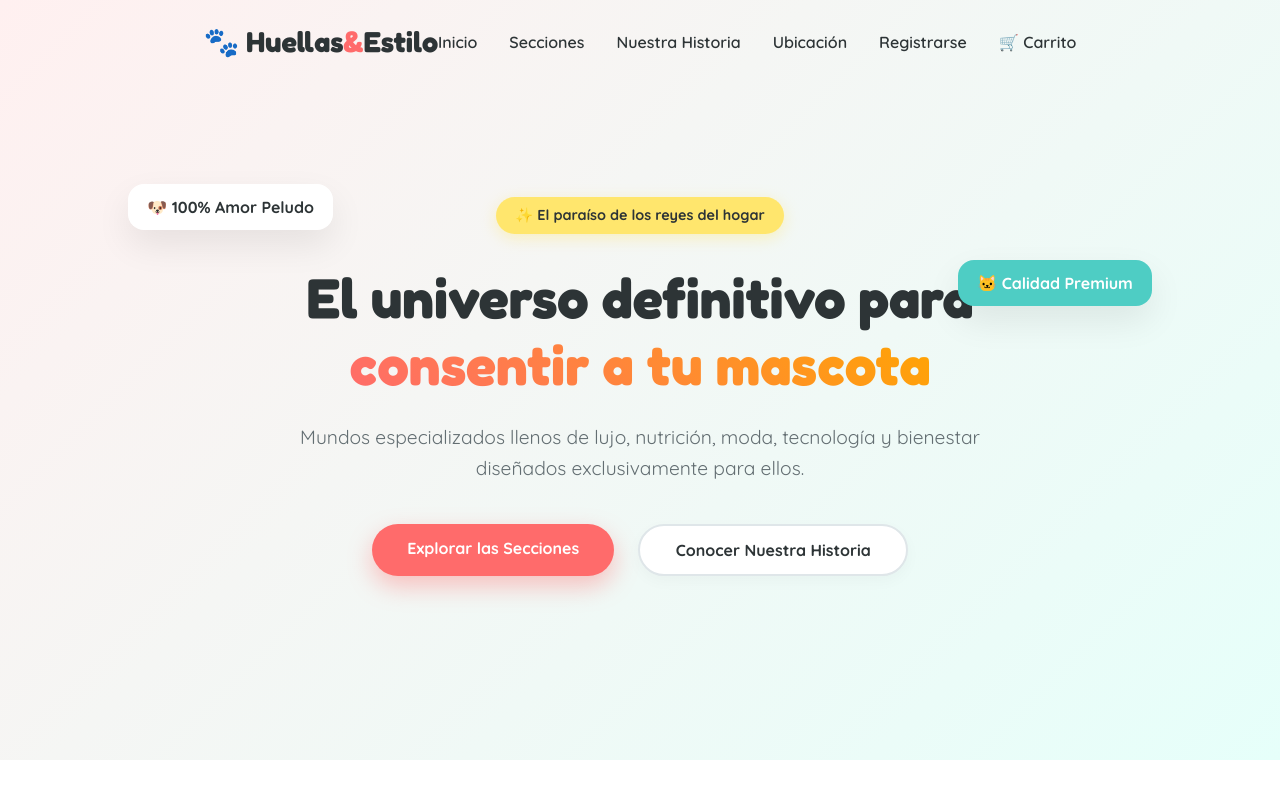
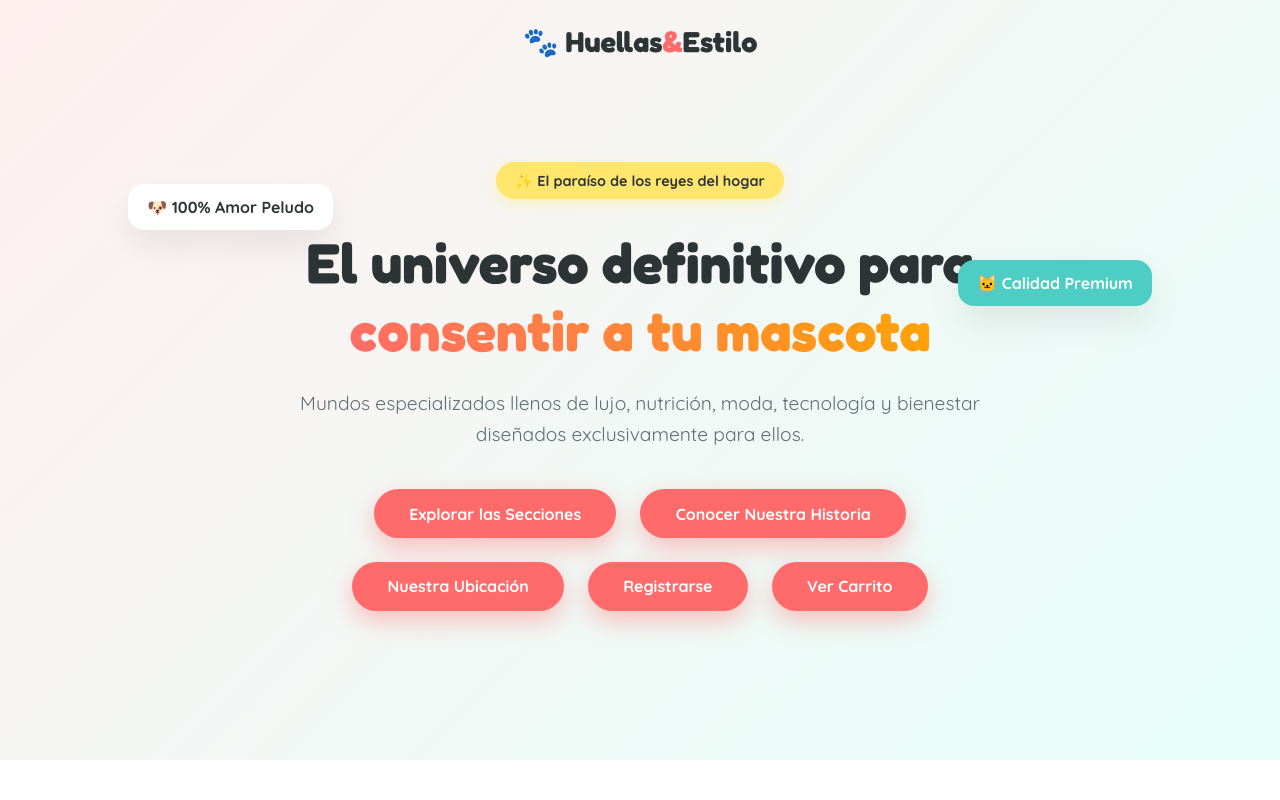
Before and after one commit to angellyalfaro585-star/mundo-mascota, a plain HTML site: page index.html in a window 1280 px wide. Shown: the top 800 px of the page. Drawn offline with Linux system fonts and the light colour scheme.

Commit message:
actualizar

```diff
--- a/index.html
+++ b/index.html
@@ -17,14 +17,7 @@
     <header class="hero" id="inicio">
         <nav class="navbar">
             <div class="logo">🐾 Huellas<span>&</span>Estilo</div>
-            <ul class="nav-links">
-                <li><a href="index.html#inicio">Inicio</a></li>
-                <li><a href="index.html#universo">Secciones</a></li>
-                <li><a href="index.html#historia">Nuestra Historia</a></li>
-                <li><a href="index.html#ubicacion">Ubicación</a></li>
-                <li><a href="registro.html">Registrarse</a></li>
-                <li><a href="carrito.html">🛒 Carrito</a></li>
-            </ul>
+
         </nav>
         <div class="hero-content">
             <span class="badge">✨ El paraíso de los reyes del hogar</span>
@@ -32,7 +25,10 @@
             <p>Mundos especializados llenos de lujo, nutrición, moda, tecnología y bienestar diseñados exclusivamente para ellos.</p>
             <div class="hero-buttons">
                 <a href="#universo" class="btn primary-btn">Explorar las Secciones</a>
-                <a href="#historia" class="btn secondary-btn">Conocer Nuestra Historia</a>
+                <a href="#historia" class="btn primary-btn">Conocer Nuestra Historia</a>
+                <a href="#ubicacion" class="btn primary-btn">Nuestra Ubicación</a>
+                <a href="registro.html" class="btn primary-btn">Registrarse</a>
+                <a href="carrito.html" class="btn primary-btn">Ver Carrito</a>
             </div>
         </div>
 
```
